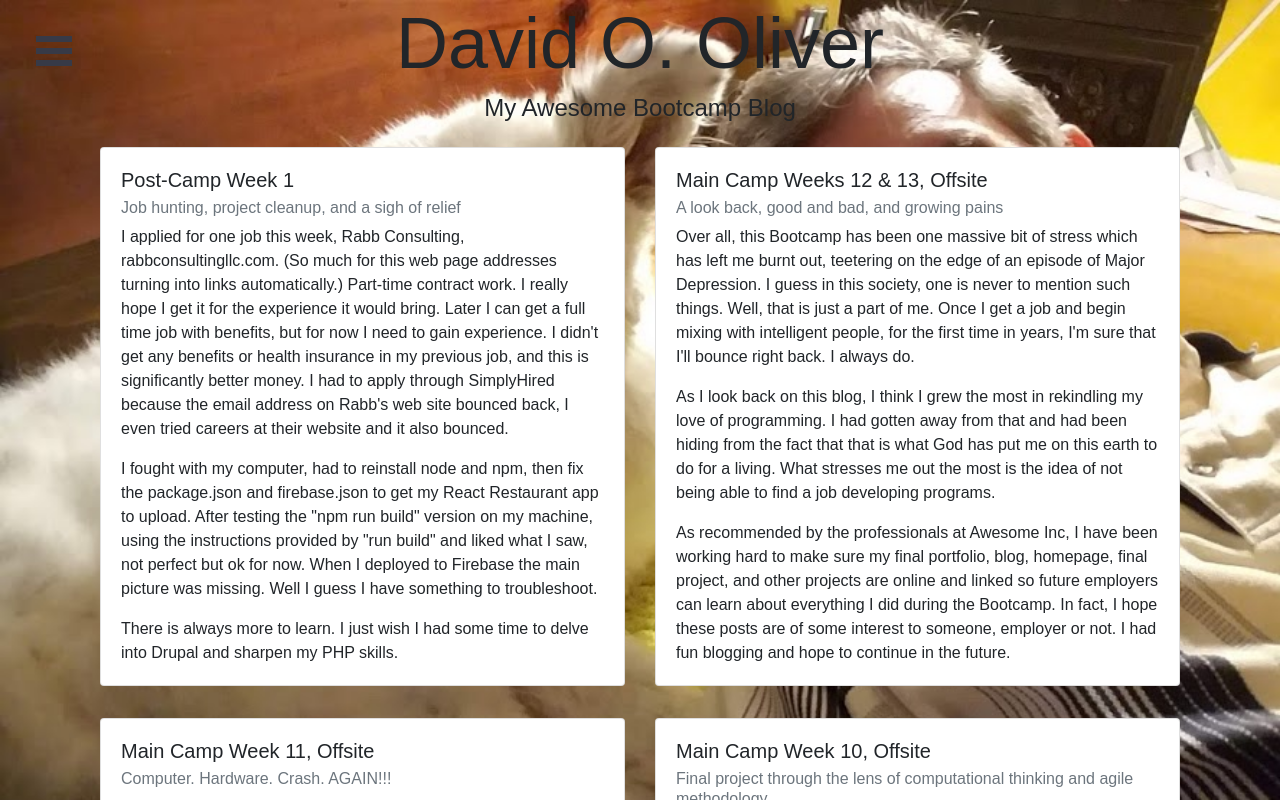
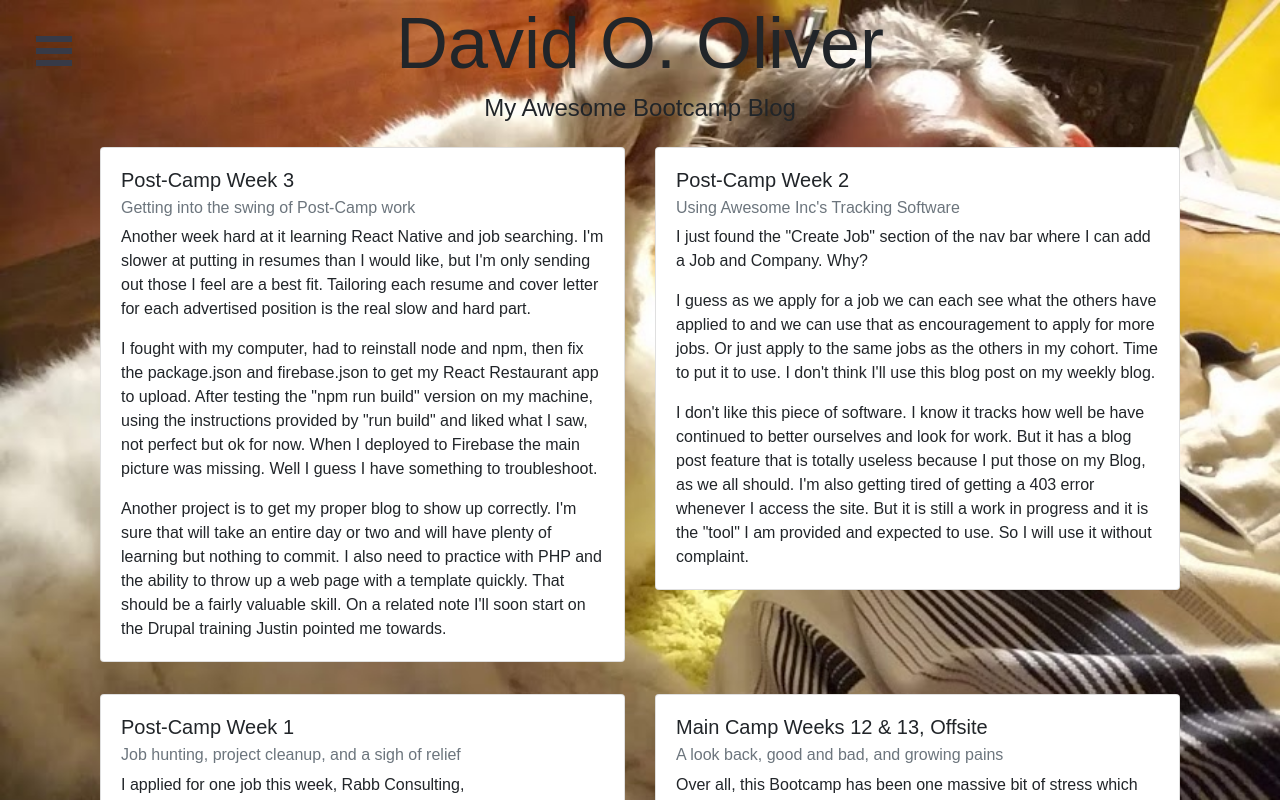
Before and after one commit to davo1984/blog-react, a React (Create React App) app: page /blog in a window 1280 px wide. Shown: the top 800 px of the page. Built offline with nearby package versions, Linux system fonts and the light colour scheme.

Commit message:
blog post

```diff
--- a/src/components/postsJSON.js
+++ b/src/components/postsJSON.js
@@ -3,6 +3,24 @@ import React from "react";
 const postsJSON = (props) => {
     let posts = {
         "post": [
+            {
+                "title": "Post-Camp Week 3",
+                "subTitle": "Getting into the swing of Post-Camp work",
+                "paragraph": [
+                    `Another week hard at it learning React Native and job searching. I'm slower at putting in resumes than I would like, but I'm only sending out those I feel are a best fit. Tailoring each resume and cover letter for each advertised position is the real slow and hard part.`,
+                    `I fought with my computer, had to reinstall node and npm, then fix the package.json and firebase.json to get my React Restaurant app to upload. After testing the "npm run build" version on my machine, using the instructions provided by "run build" and liked what I saw, not perfect but ok for now. When I deployed to Firebase the main picture was missing. Well I guess I have something to troubleshoot.`,
+                    `Another project is to get my proper blog to show up correctly. I'm sure that will take an entire day or two and will have plenty of learning but nothing to commit. I also need to practice with PHP and the ability to throw up a web page with a template quickly. That should be a fairly valuable skill. On a related note I'll soon start on the Drupal training Justin pointed me towards.`
+                ],
+            },
+            {
+                "title": "Post-Camp Week 2",
+                "subTitle": "Using Awesome Inc's Tracking Software",
+                "paragraph": [
+                    `I just found the "Create Job" section of the nav bar where I can add a Job and Company. Why?`,
+                    `I guess as we apply for a job we can each see what the others have applied to and we can use that as encouragement to apply for more jobs. Or just apply to the same jobs as the others in my cohort. Time to put it to use. I don't think I'll use this blog post on my weekly blog.`,
+                    `I don't like this piece of software. I know it tracks how well be have continued to better ourselves and look for work. But it has a blog post feature that is totally useless because I put those on my Blog, as we all should. I'm also getting tired of getting a 403 error whenever I access the site. But it is still a work in progress and it is the "tool" I am provided and expected to use. So I will use it without complaint.`
+                ],
+            },
             {
                 "title": "Post-Camp Week 1",
                 "subTitle": "Job hunting, project cleanup, and a sigh of relief",
```
